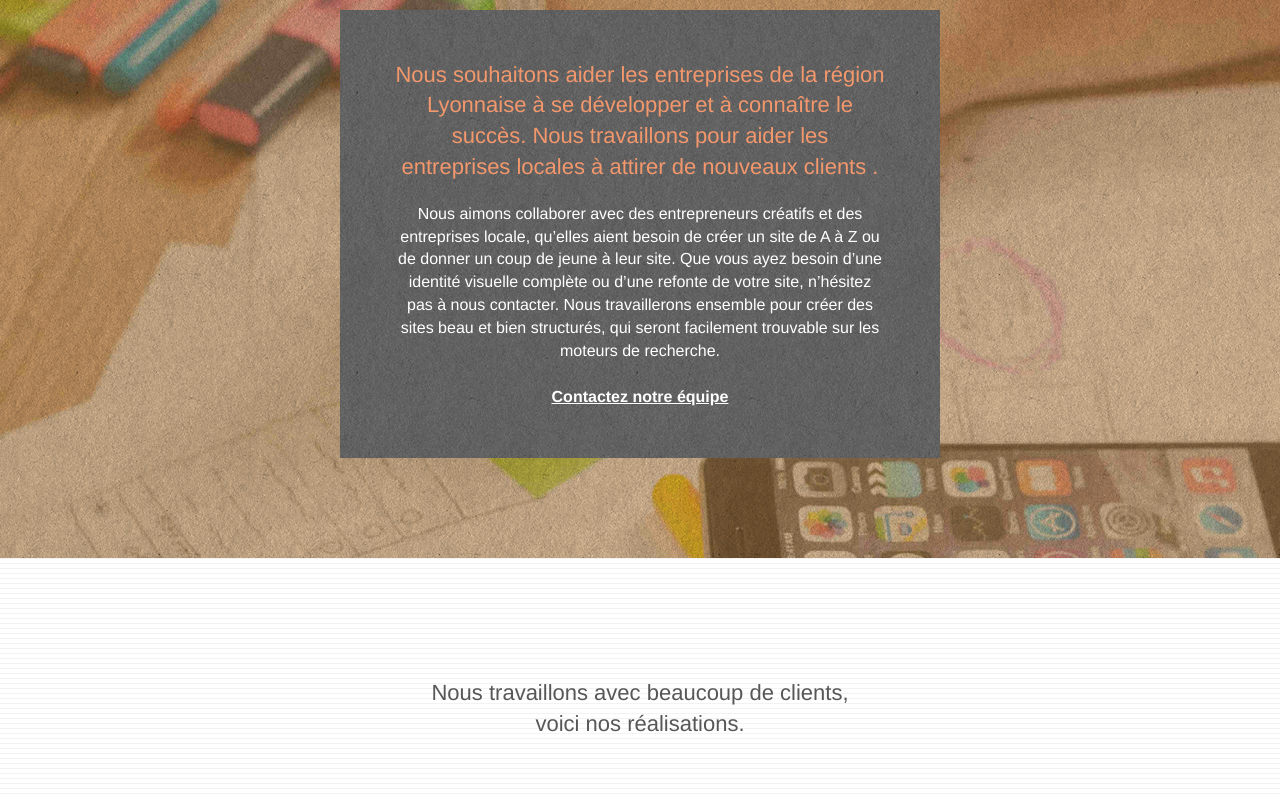
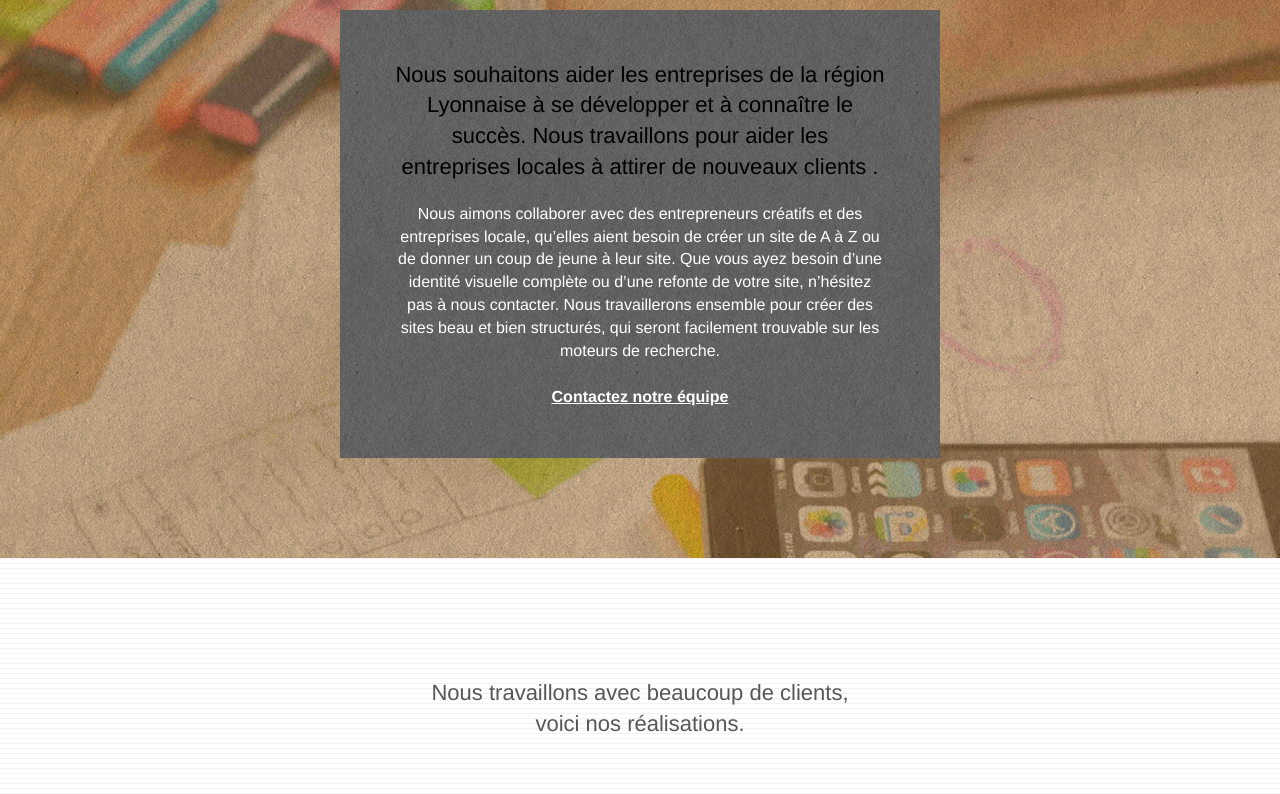
Before and after one commit to at4n4ss/26052021, a plain HTML site: page index.html in a window 1280 px wide. Shown: the part 1408-2202 px from the top of the page. Drawn offline with Linux system fonts and the light colour scheme.

Commit message:
colortest

```diff
--- a/style.css
+++ b/style.css
@@ -771,7 +771,7 @@ h4 {
 }
 
 .tc-white {
-  color: #f3976c !important;
+  color: black !important;
 }
 
 .btn-atomic-tangerine {
```
